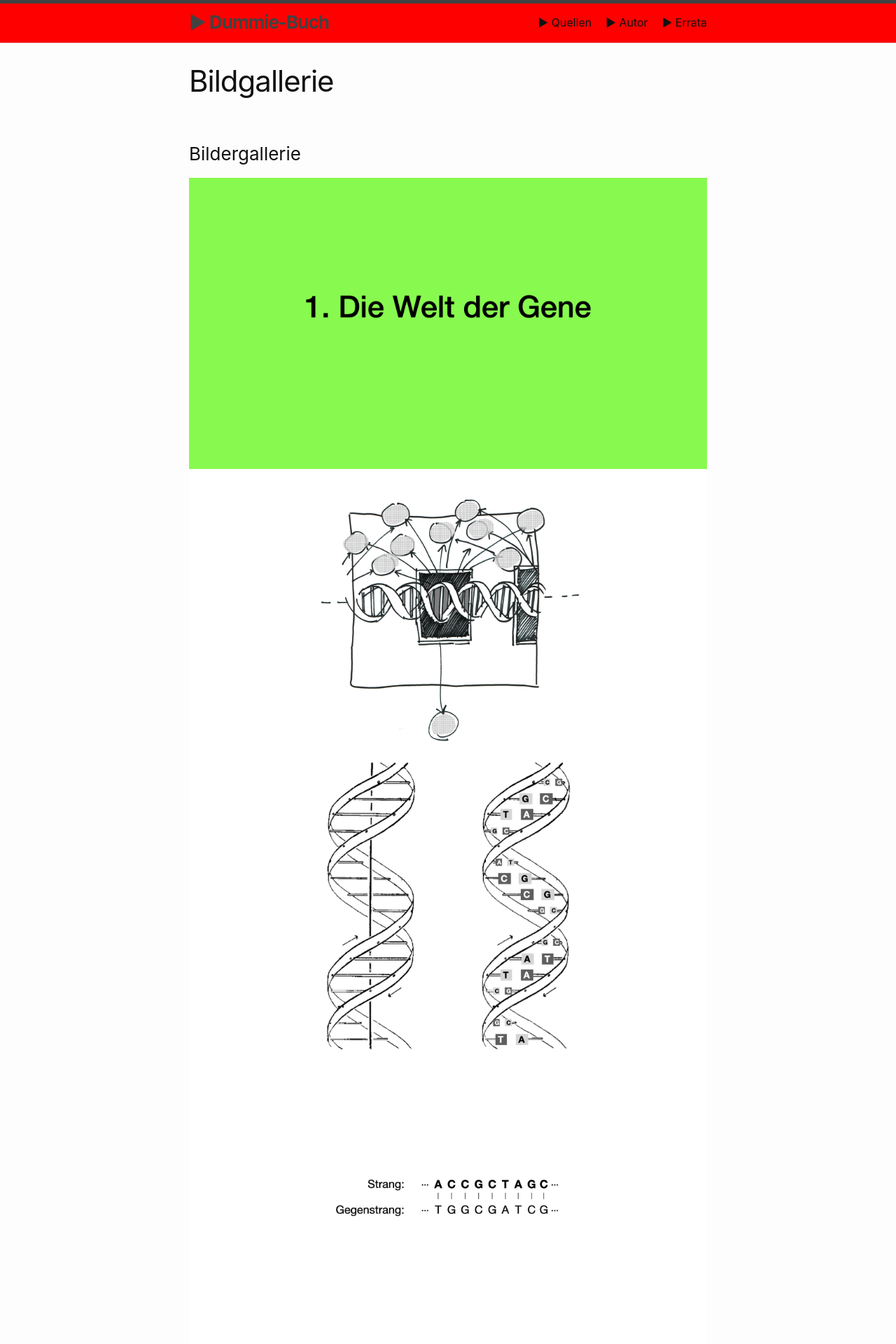
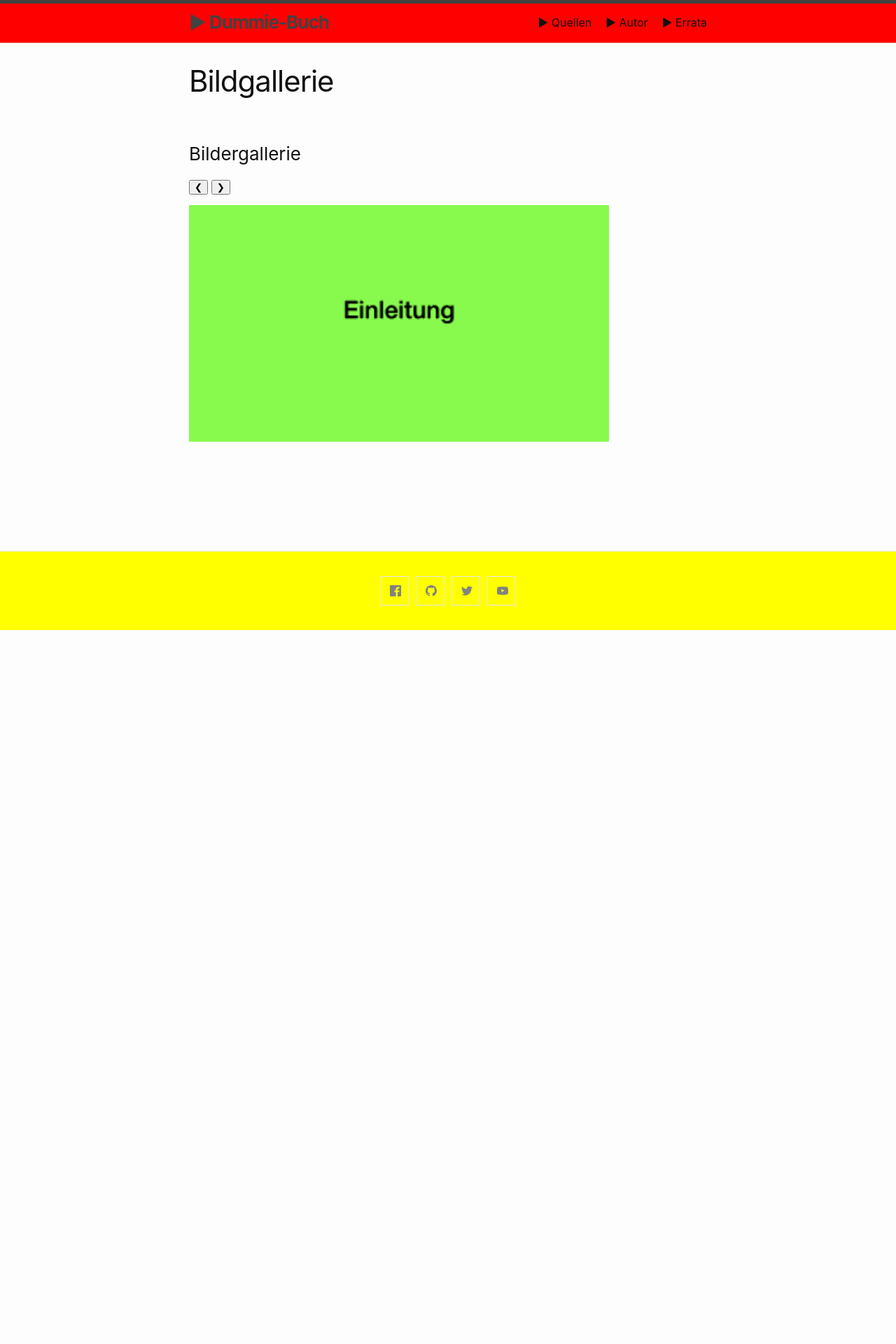
Before and after one commit to awkologist/dummie, a Jekyll site: the page built from weiteres.md, in a window 1280 px wide. Shown: the top 1920 px of the page at 70% size. Built offline with Jekyll 4.4.1, drawn with Linux system fonts in a browser that asks for light colours; Markdown is read by kramdown in place of the engine named in the settings; after the commit the page ends 900 px from its top, so only the background shows below that.

Commit message:
Update weiteres.md

```diff
--- a/weiteres.md
+++ b/weiteres.md
@@ -5,6 +5,10 @@
 ---
 
 ### Bildergallerie
+
+<style>
+.dummieAbb {display:none;}
+</style>
 
 <img class="dummieAbb" src="/dummie/images/abb-dummies.001.png">
 <img class="dummieAbb" src="/dummie/images/abb-dummies.002.png">
```
